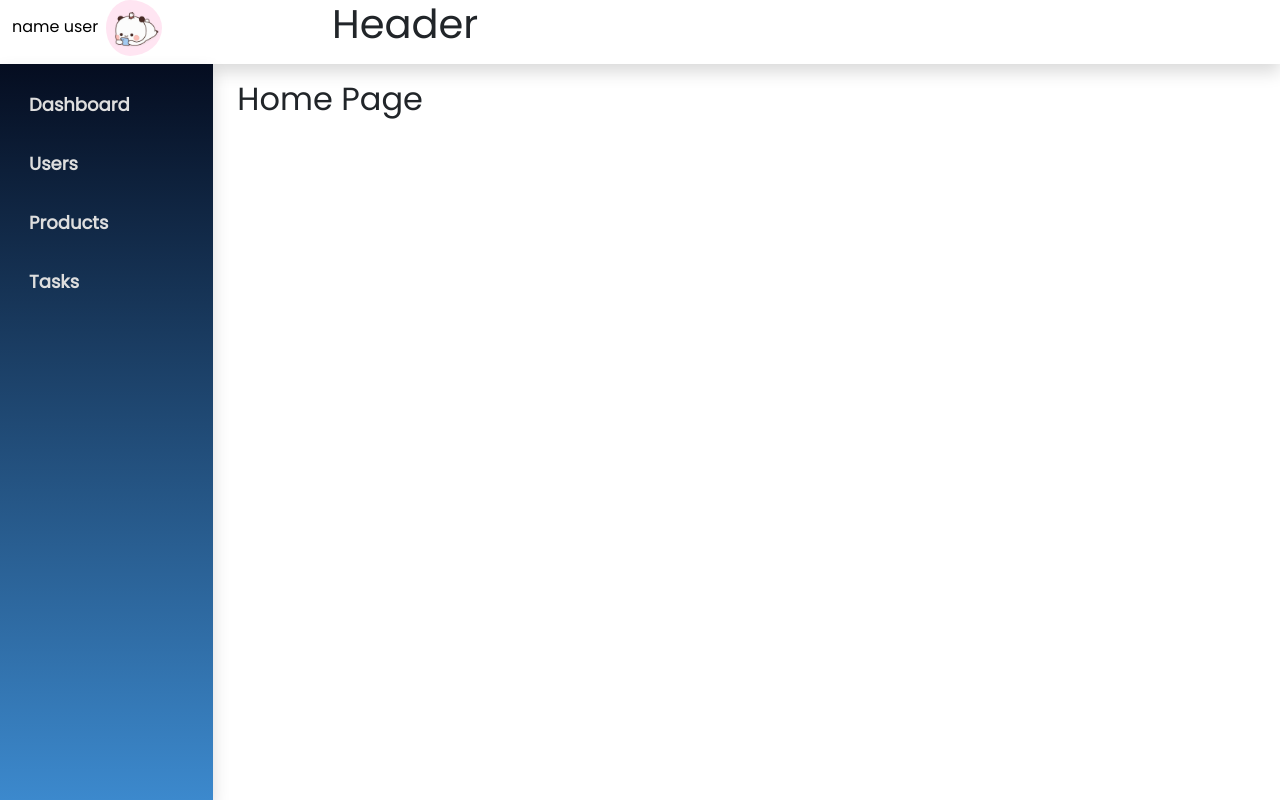
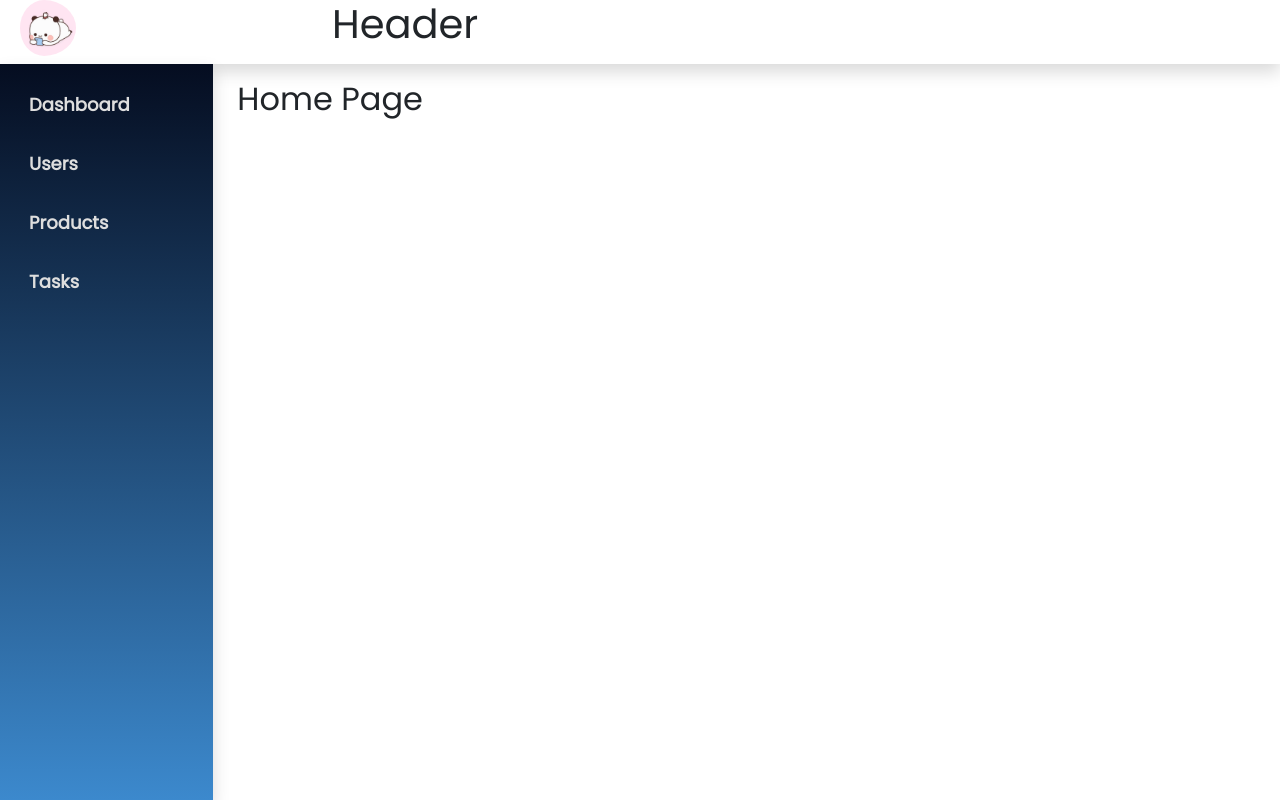
Before and after one commit to iswarning/mock-project, a React (Vite) app: page / in a window 1280 px wide. Built offline with nearby package versions, Linux system fonts and the light colour scheme; sample sign-in values are in the browser's storage.

Commit message:
install react-query

```diff
--- a/package.json
+++ b/package.json
@@ -14,6 +14,7 @@
     "@emotion/styled": "^11.13.0",
     "@mui/material": "^6.1.0",
     "@reduxjs/toolkit": "^2.2.7",
+    "@tanstack/react-query": "^5.56.2",
     "axios": "^1.7.7",
     "dotenv": "^16.4.5",
     "jsonwebtoken": "^9.0.2",
--- a/src/App.jsx
+++ b/src/App.jsx
@@ -9,6 +9,7 @@ import Products from "./pages/products/Products";
 import Users from "./pages/users/Users";
 import Dashboard from "./pages/dashboard/Dashboard";
 import Tasks from "./pages/tasks/Tasks";
+import RoleAdmin from "./pages/users/RoleAdmin";
 
 function App() {
   return (
@@ -22,7 +23,7 @@ function App() {
             <Route element={<ProtectedRoute />}>
               <Route path={ROUTES.home} element={<Home />} />
               <Route path={ROUTES.products} element={<Products />} />
-              <Route path={ROUTES.users} element={<Users />} />
+              <Route path={ROUTES.users} element={<RoleAdmin />} />
               <Route path={ROUTES.dashboard} element={<Dashboard />} />
               <Route path={ROUTES.tasks} element={<Tasks />} />
             </Route>
--- a/src/components/TopMenu.jsx
+++ b/src/components/TopMenu.jsx
@@ -1,6 +1,6 @@
 import React, { useState } from "react";
 import imageAVT from "../assets/avatarUser.png";
-import { useDispatch } from "react-redux";
+import { useDispatch, useSelector } from "react-redux";
 import { useNavigate } from "react-router-dom";
 import { ROUTES } from "../common/constants";
 import { logout } from "../store/actions/authAction";
@@ -9,6 +9,7 @@ function TopMenu(props) {
   const dispatch = useDispatch();
   const navigate = useNavigate();
   const [isOpen, setIsOpen] = useState(false);
+  const  { userInfo } = useSelector((state) => state.authStore)
 
   const toggleDropdown = () => {
     setIsOpen(!isOpen);
@@ -30,7 +31,7 @@ function TopMenu(props) {
               className="dropdownTopMenu-toggle"
               onClick={toggleDropdown}
             >
-              <span className="smallScreenSpan">name user</span>
+              <span className="smallScreenSpan">{userInfo?.name}</span>
               <img src={imageAVT} alt="" />
             </button>
             {isOpen && (
--- /dev/null
+++ b/src/pages/users/RoleAdmin.jsx
@@ -0,0 +1,10 @@
+
+function RoleAdmin() {
+
+
+  return (
+    <></>
+  )
+}
+
+export default RoleAdmin
```
Also changed, not shown: 1 other file (tests, documents, lock files or other folders).
